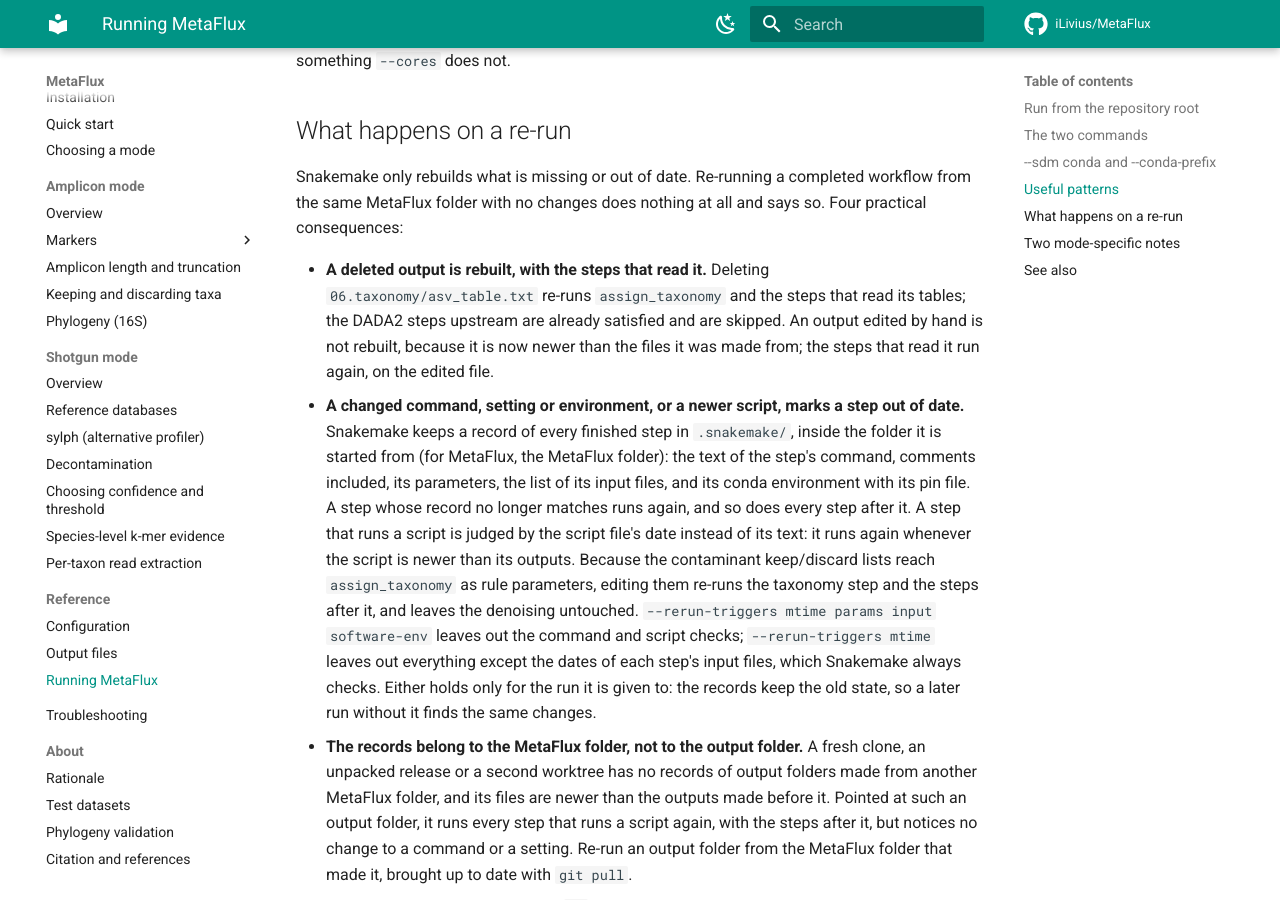
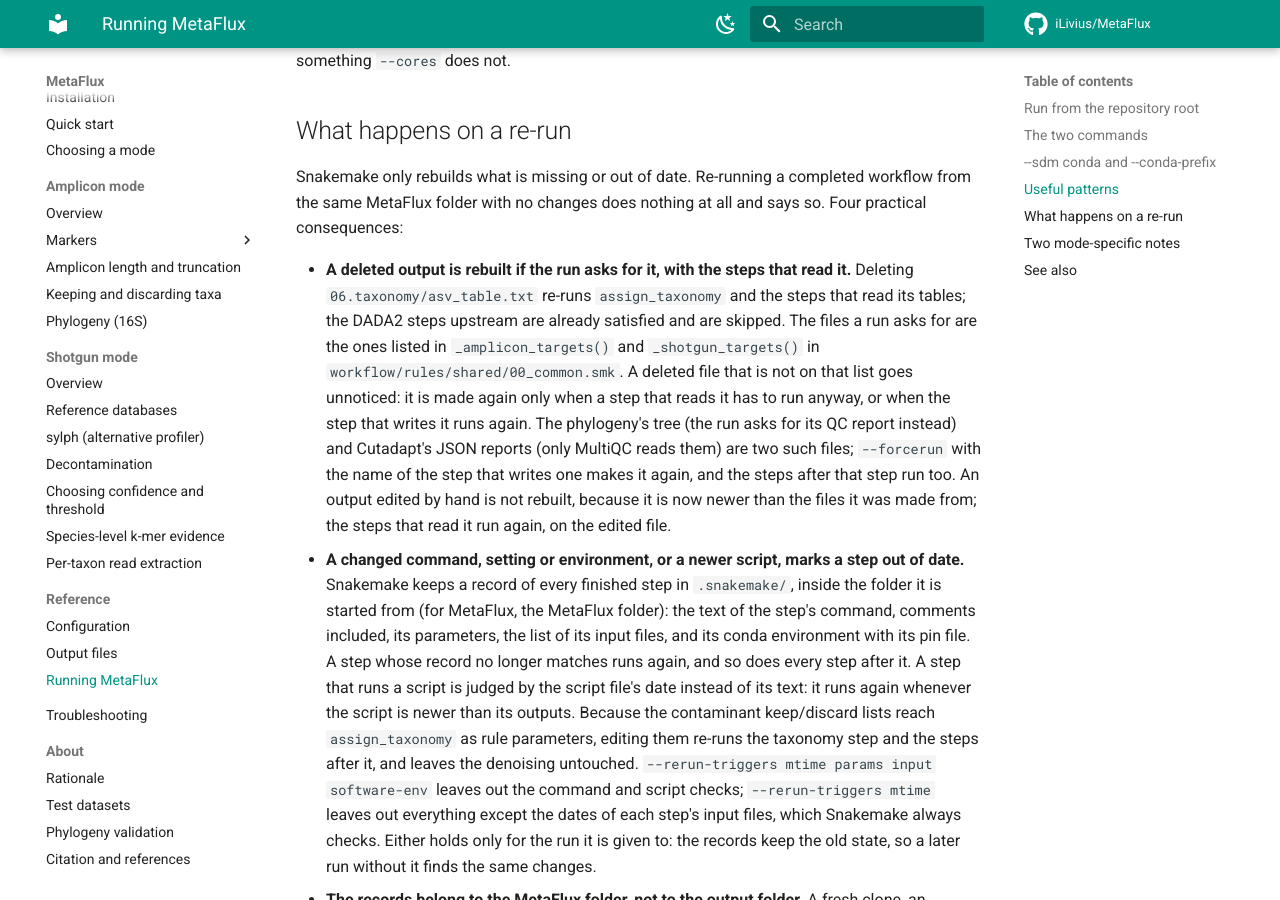
Before and after one commit to iLivius/MetaFlux, an MkDocs documentation site: the page built from docs/reference/running.md, in a window 1280 px wide and 900 px high, scrolled down 3551 px. Built offline with MkDocs 1.6.1 and Material for MkDocs 9.7.7, drawn with Linux system fonts in a browser that asks for light colours; comment, search, counter and statistics services are not loaded.

Commit message:
Running page: a deleted file is made again only if the run asks for it
The first bullet of "What happens on a re-run" said that a deleted output
is rebuilt. That holds for the files the run asks for, the ones listed in
_amplicon_targets() and _shotgun_targets() of 00_common.smk: deleting
06.taxonomy/asv_table.txt still reruns assign_taxonomy and the steps that
read its tables. A deleted file that is not on that list goes unnoticed.
Snakemake makes it again only when a step that reads it has to run anyway,
or when the step that writes it runs again: it looks for missing files
only among those that a step which must run needs. The bullet now says so,
names two such files (the phylogeny's tree, which the run reaches through
its QC report, and Cutadapt's JSON reports, which only MultiQC reads), and
says that --forcerun on the step that writes one makes it again, with the
steps after it. The cache paragraph further down already said the same of
the reference files and the probe.

Checked in Snakemake 9.23.1's source (dag.py, update_needrun) and on a toy
workflow with it: a deleted intermediate file, and a deleted side report of
a step whose main output the run asks for, ran nothing; a deleted file the
run asks for reran its step and the steps that read it.

What runs again: nothing; only documentation changes.

```diff
--- a/docs/reference/running.md
+++ b/docs/reference/running.md
@@ -167,11 +167,18 @@
 workflow from the same MetaFlux folder with no changes does nothing at all and says
 so. Four practical consequences:
 
-- **A deleted output is rebuilt, with the steps that read it.** Deleting
-  `06.taxonomy/asv_table.txt` re-runs `assign_taxonomy` and the steps that read its
-  tables; the DADA2 steps upstream are already satisfied and are skipped. An output
-  edited by hand is not rebuilt, because it is now newer than the files it was made
-  from; the steps that read it run again, on the edited file.
+- **A deleted output is rebuilt if the run asks for it, with the steps that read
+  it.** Deleting `06.taxonomy/asv_table.txt` re-runs `assign_taxonomy` and the steps
+  that read its tables; the DADA2 steps upstream are already satisfied and are
+  skipped. The files a run asks for are the ones listed in `_amplicon_targets()` and
+  `_shotgun_targets()` in `workflow/rules/shared/00_common.smk`. A deleted file that
+  is not on that list goes unnoticed: it is made again only when a step that reads it
+  has to run anyway, or when the step that writes it runs again. The phylogeny's tree
+  (the run asks for its QC report instead) and Cutadapt's JSON reports (only MultiQC
+  reads them) are two such files; `--forcerun` with the name of the step that writes
+  one makes it again, and the steps after that step run too. An output edited by hand
+  is not rebuilt, because it is now newer than the files it was made from; the steps
+  that read it run again, on the edited file.
 - **A changed command, setting or environment, or a newer script, marks a step out of
   date.** Snakemake keeps a record of every finished step in `.snakemake/`, inside the
   folder it is started from (for MetaFlux, the MetaFlux folder): the text of the step's
```
